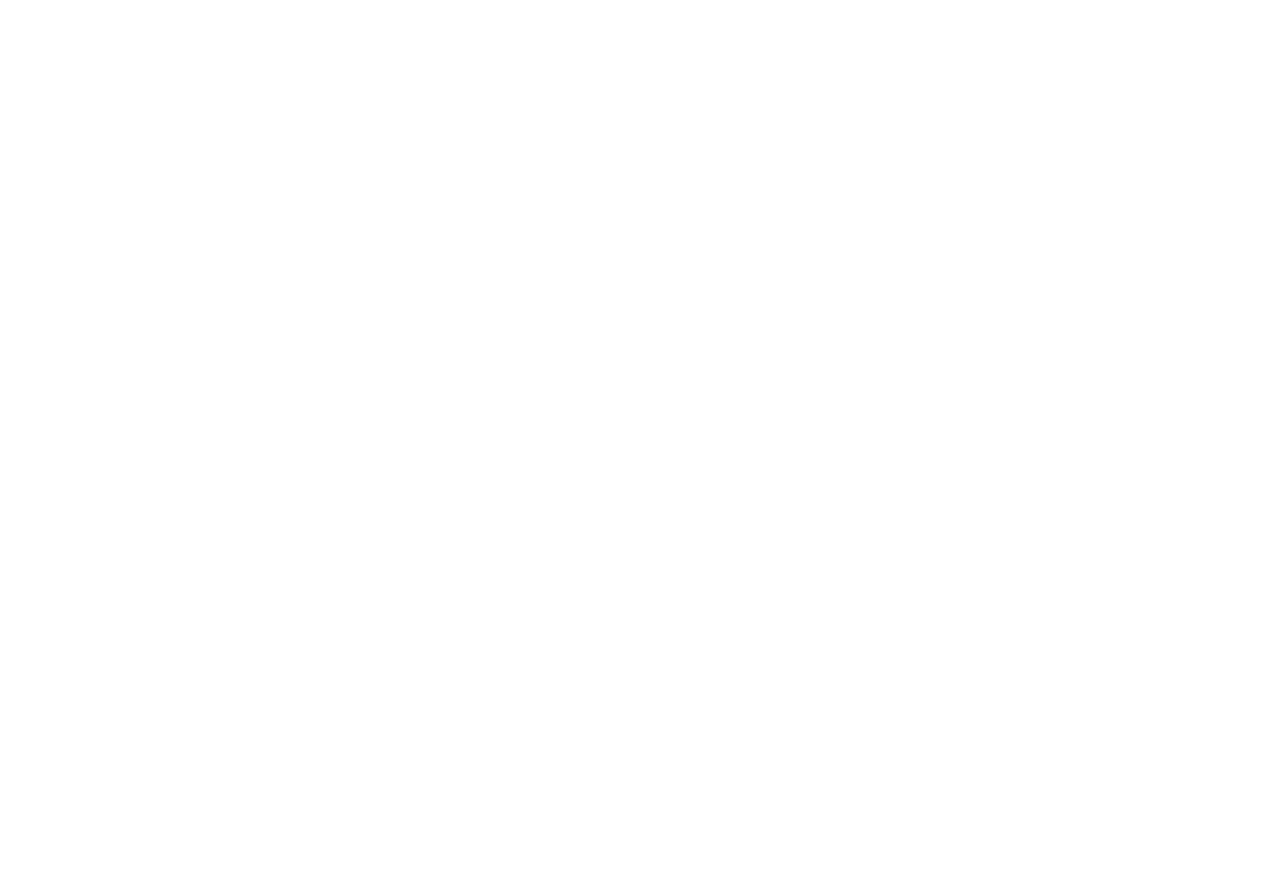
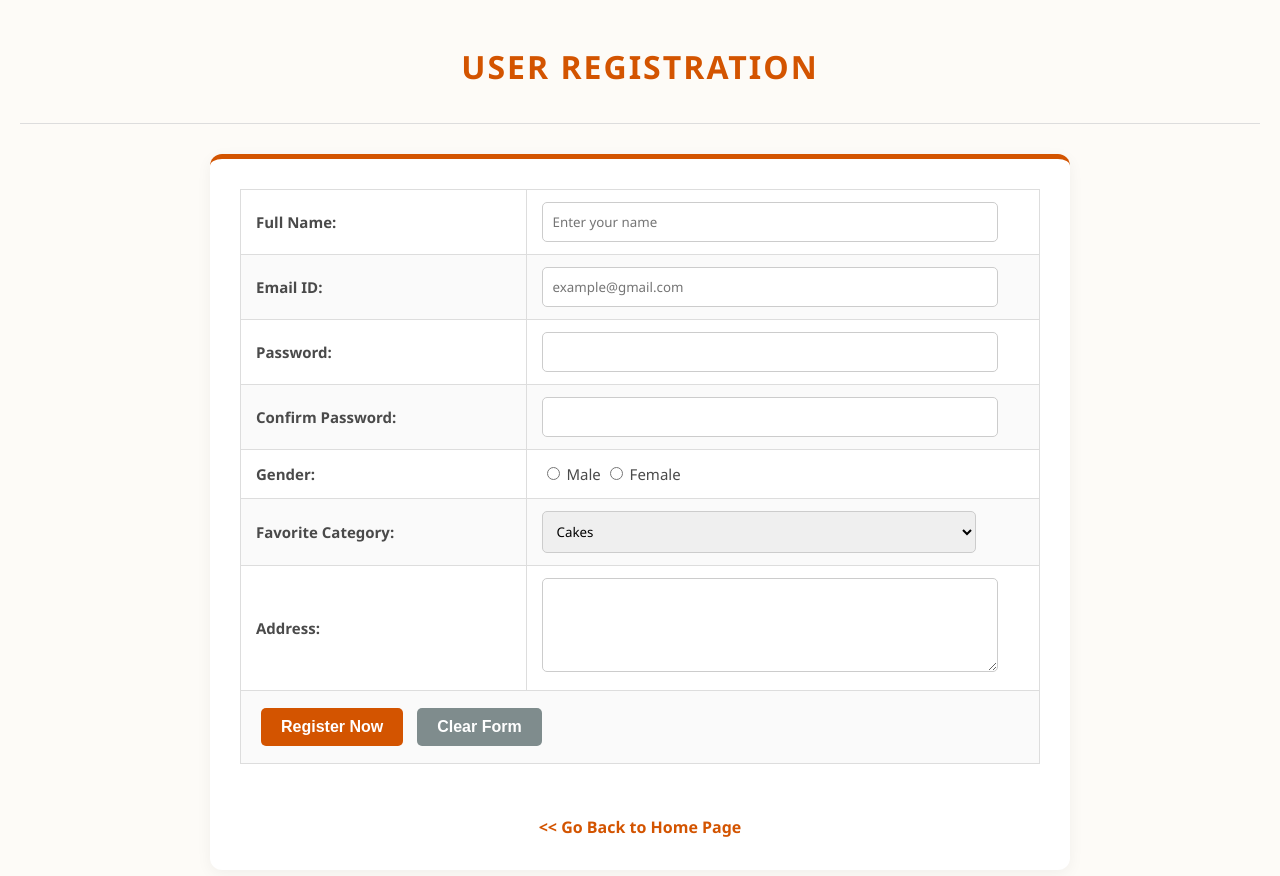
Before and after one commit to blip-ped/odin-recipes, a plain HTML site: page registration.html in a window 1280 px wide. Before the commit the page ends 800 px from the top, so only its background shows below. Drawn offline with Linux system fonts and the light colour scheme.

Commit message:
Modified files

```diff
--- a/registration.html
+++ b/registration.html
@@ -0,0 +1,84 @@
+<!DOCTYPE html>
+<html>
+<head>
+    <title>Register</title>
+    <link rel="stylesheet" href="styles.css">
+</head>
+<body>
+
+    <h1 align="center">User Registration</h1>
+    <hr>
+
+    <div align="center">
+        <!-- Form -->
+        <form action="login.html" method="POST">
+            <table border="1" cellpadding="10" width="50%">
+
+                <!-- Name -->
+                <tr>
+                    <td><b>Full Name:</b></td>
+                    <td><input type="text" name="fullname" placeholder="Enter your name" required></td>
+                </tr>
+
+                <!-- Email -->
+                <tr>
+                    <td><b>Email ID:</b></td>
+                    <td><input type="email" name="email" placeholder="example@gmail.com" required></td>
+                </tr>
+
+                <!-- Password -->
+                <tr>
+                    <td><b>Password:</b></td>
+                    <td><input type="password" name="pass" required></td>
+                </tr>
+
+                <!-- Confirm Password -->
+                <tr>
+                    <td><b>Confirm Password:</b></td>
+                    <td><input type="password" name="cpass" required></td>
+                </tr>
+
+                <!-- Gender -->
+                <tr>
+                    <td><b>Gender:</b></td>
+                    <td>
+                        <input type="radio" name="gender" value="Male"> Male
+                        <input type="radio" name="gender" value="Female"> Female
+                    </td>
+                </tr>
+
+                <!-- Favorite Category  -->
+                <tr>
+                    <td><b>Favorite Category:</b></td>
+                    <td>
+                        <select name="category">
+                            <option value="cakes">Cakes</option>
+                            <option value="cookies">Cookies</option>
+                            <option value="puffs">Puffs</option>
+                        </select>
+                    </td>
+                </tr>
+
+                <!-- Address  -->
+                <tr>
+                    <td><b>Address:</b></td>
+                    <td><textarea name="address" rows="4" cols="30"></textarea></td>
+                </tr>
+
+                <!-- Buttons -->
+                <tr>
+                    <td colspan="2" align="center">
+                        <input type="submit" value="Register Now">
+                        <input type="reset" value="Clear Form">
+                    </td>
+                </tr>
+
+            </table>
+        </form>
+
+        <br><br>
+        <a href="index.html"> << Go Back to Home Page</a>
+    </div>
+
+</body>
+</html>
--- a/styles.css
+++ b/styles.css
@@ -1,91 +1,169 @@
-/* GLOBAL STYLES */
+/* ===========================
+   GLOBAL STYLES (Applies to all pages)
+   =========================== */
 body {
     font-family: 'Segoe UI', Tahoma, Geneva, Verdana, sans-serif;
-    background-color: #fdfbf7; /* Slight cream color */
-    color: #333;
+    background-color: #fdfbf7; /* Warm Cream background */
+    color: #4a4a4a;
     margin: 0;
     padding: 20px;
-    display: flex;
-    flex-direction: column;
-    align-items: center;
+    line-height: 1.6;
 }
 
-/* RECIPE CARD CONTAINER */
-.recipe {
-    background-color: white;
-    width: 100%;
-    max-width: 700px; /* Keeps it from getting too wide */
-    padding: 30px;
-    margin-bottom: 30px;
-    border-radius: 10px;
-    box-shadow: 0 4px 8px rgba(0,0,0,0.1); /* Soft shadow for pop effect */
-    border-top: 5px solid #d35400; /* Orange top border for style */
+h1 {
+    color: #d35400; /* Burnt Orange */
+    text-transform: uppercase;
+    letter-spacing: 2px;
+    margin-bottom: 10px;
 }
 
-/* HEADINGS */
 h2 {
-    color: #d35400; /* Burnt Orange */
-    margin-top: 0;
-    font-size: 28px;
-    border-bottom: 2px solid #eee;
+    color: #6d4c41; /* Chocolate Brown */
+    border-bottom: 2px solid #e0e0e0;
     padding-bottom: 10px;
 }
 
 h3 {
-    color: #555;
-    margin-top: 25px;
-    text-transform: uppercase;
-    font-size: 16px;
-    letter-spacing: 1px;
+    color: #d35400;
+    font-size: 18px;
+    margin-top: 20px;
 }
 
-/* TABLE STYLING */
+hr {
+    border: 0;
+    height: 1px;
+    background: #ddd;
+    margin: 30px 0;
+}
+
+/* ===========================
+   RECIPE CARD STYLING (Index Page)
+   =========================== */
+/* This targets the divs that hold the recipes */
+body > div {
+    background-color: white;
+    max-width: 800px;
+    margin: 0 auto 30px auto; /* Centered */
+    padding: 30px;
+    border-radius: 12px;
+    box-shadow: 0 4px 15px rgba(0,0,0,0.05); /* Soft shadow */
+    border-top: 5px solid #d35400;
+}
+
+/* Center the main title and footer */
+h1[align="center"], div[align="center"] {
+    text-align: center;
+}
+
+/* ===========================
+   IFRAME STYLING
+   =========================== */
+iframe {
+    border: none;
+    background-color: #fff;
+    border-radius: 8px;
+    margin-bottom: 10px;
+    display: block;
+}
+
+/* ===========================
+   TABLE STYLING (Ingredients & Forms)
+   =========================== */
 table {
     width: 100%;
     border-collapse: collapse;
-    margin-top: 10px;
+    background-color: white;
+    font-size: 15px;
 }
 
 th, td {
-    padding: 12px;
+    padding: 12px 15px;
     border: 1px solid #ddd;
     text-align: left;
 }
 
 th {
-    background-color: #f4f4f4;
+    background-color: #fcefe3; /* Light orange tint */
+    color: #d35400;
     font-weight: bold;
-    color: #333;
-    width: 30%; /* Gives the quantity column less space */
 }
 
-td {
-    color: #555;
+/* Zebra striping for rows */
+tr:nth-child(even) {
+    background-color: #fafafa;
 }
 
-/* Alternate row colors (Zebra Striping) */
-tr:nth-child(even) {
-    background-color: #f9f9f9;
-}
-
-/* CHECKLIST / STEPS STYLING */
-form div {
-    margin-bottom: 12px;
-    font-size: 18px;
-    line-height: 1.5;
-    display: flex; /* Aligns checkbox with text perfectly */
-    align-items: flex-start;
+/* ===========================
+   FORM & CHECKLIST STYLING
+   =========================== */
+/* Steps Checklist */
+form p {
+    margin: 10px 0;
+    font-size: 16px;
+    display: flex;
+    align-items: center;
 }
 
 input[type="checkbox"] {
-    transform: scale(1.3); /* Makes checkbox bigger */
-    margin-right: 15px;
-    margin-top: 5px;
+    width: 18px;
+    height: 18px;
+    margin-right: 10px;
+    accent-color: #d35400;
     cursor: pointer;
-    accent-color: #d35400; /* Makes the checkmark orange when clicked */
 }
 
-/* HIDE THE SEPARATOR LINE (HR) because we are using cards now */
-hr {
-    display: none;
+/* Text Inputs (Registration/Login) */
+input[type="text"],
+input[type="email"],
+input[type="password"],
+select,
+textarea {
+    width: 90%;
+    padding: 10px;
+    border: 1px solid #ccc;
+    border-radius: 5px;
+    font-family: inherit;
 }
+
+input[type="text"]:focus,
+input[type="email"]:focus,
+input[type="password"]:focus {
+    border-color: #d35400;
+    outline: none;
+    background-color: #fffaf5;
+}
+
+/* Buttons */
+input[type="submit"], input[type="reset"] {
+    background-color: #d35400;
+    color: white;
+    border: none;
+    padding: 10px 20px;
+    border-radius: 5px;
+    cursor: pointer;
+    font-size: 16px;
+    font-weight: bold;
+    transition: background 0.3s;
+    margin: 5px;
+}
+
+input[type="submit"]:hover {
+    background-color: #a04000;
+}
+
+input[type="reset"] {
+    background-color: #7f8c8d;
+}
+
+/* ===========================
+   LINK STYLING
+   =========================== */
+a {
+    color: #d35400;
+    text-decoration: none;
+    font-weight: bold;
+}
+
+a:hover {
+    text-decoration: underline;
+}
```
Also changed, not shown: index.html (+12 -6 lines), recipes/cake.html (+23 -6 lines), recipes/cookie.html (+23 -6 lines), recipes/puff.html (+23 -6 lines).
